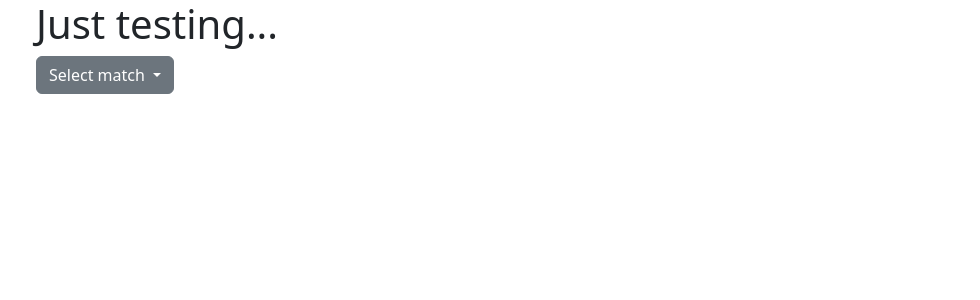
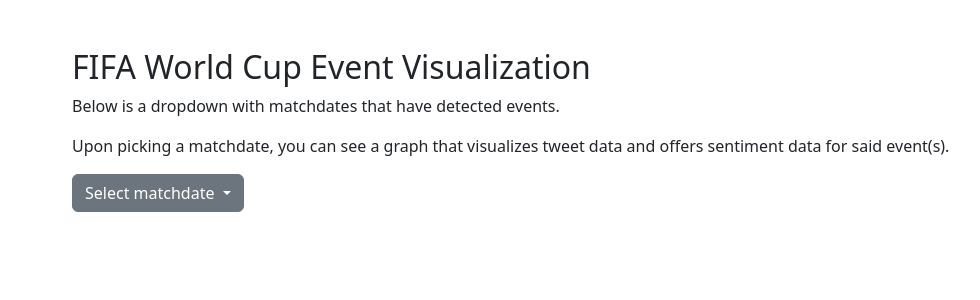
Before and after one commit to aharo1110/cse-6242-tm251, a Flask app: page / in a window 1280 px wide. Shown: the top 300 px of the page, without its empty margins (46-1026 px from the left). Run offline with Flask 3, Linux system fonts and the light colour scheme; parts of the project's set-up code (start-up, migrations or seed data) failed here and were passed over; some libraries are stand-ins or nearby versions.

Commit message:
Change to matchdate-dependent

```diff
--- a/app.py
+++ b/app.py
@@ -36,7 +36,9 @@
     matches = list(set([i[l["nearest_event_match"]] for i in r if i[l["nearest_event_match"]] != "none"]))
     matches.sort()
 
-    return render_template('index.html', matches=matches)
+    dates = ["2018-07-01", "2018-07-03", "2018-07-15"]
+
+    return render_template('index.html', matches=dates)
 
 @app.route("/match", methods=['GET'])
 def match():
--- a/templates/index.html
+++ b/templates/index.html
@@ -6,11 +6,13 @@
     <title>Main Page</title>
 </head>
 <body>
-    <div class="container-sm">
-        <h1>Just testing...</h1>
+    <div class="container-sm" style="padding:3em;">
+        <h2>FIFA World Cup Event Visualization</h2>
+        <p>Below is a dropdown with matchdates that have detected events.</p>
+        <p>Upon picking a matchdate, you can see a graph that visualizes tweet data and offers sentiment data for said event(s).</p>
         <div class="dropdown">
             <button class="btn btn-secondary dropdown-toggle" type="button" id="dropdownMenuButton1" data-bs-toggle="dropdown" aria-expanded="false">
-                Select match
+                Select matchdate
             </button>
             <ul class="dropdown-menu" aria-labelledby="dropdownMenuButton1">
                 {% for i in matches%}
--- a/templates/match-no.html
+++ b/templates/match-no.html
@@ -3,10 +3,10 @@
 
 <!DOCTYPE html>
 <head>
-    <title>Main Page</title>
+    <title>Match not found</title>
 </head>
 <body>
-    <div class="container-sm">
+    <div class="container-sm" style="padding:3em;">
         <h1>Match not found</h1>
         <a href="/">Go back</a>
     </div>
```
Also changed, not shown: templates/match.html (+21 -8 lines).
